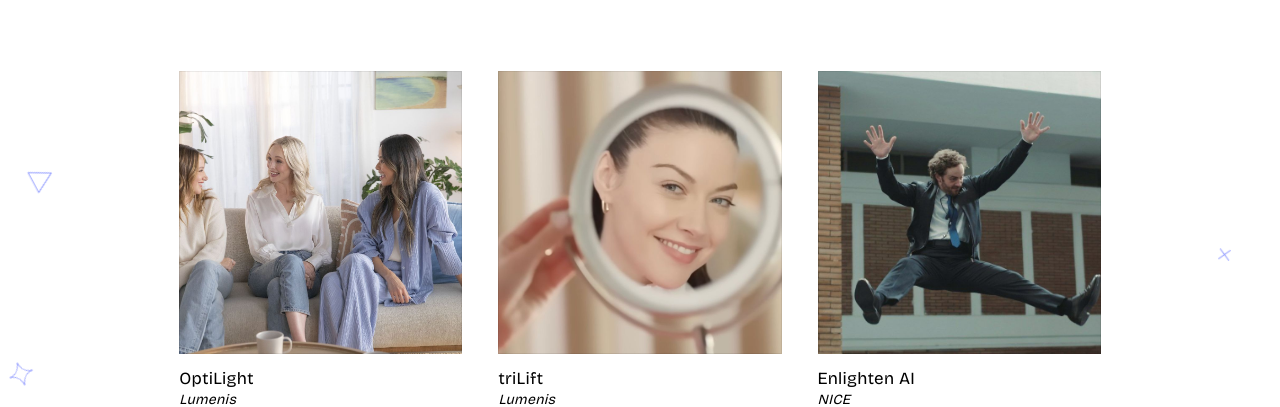
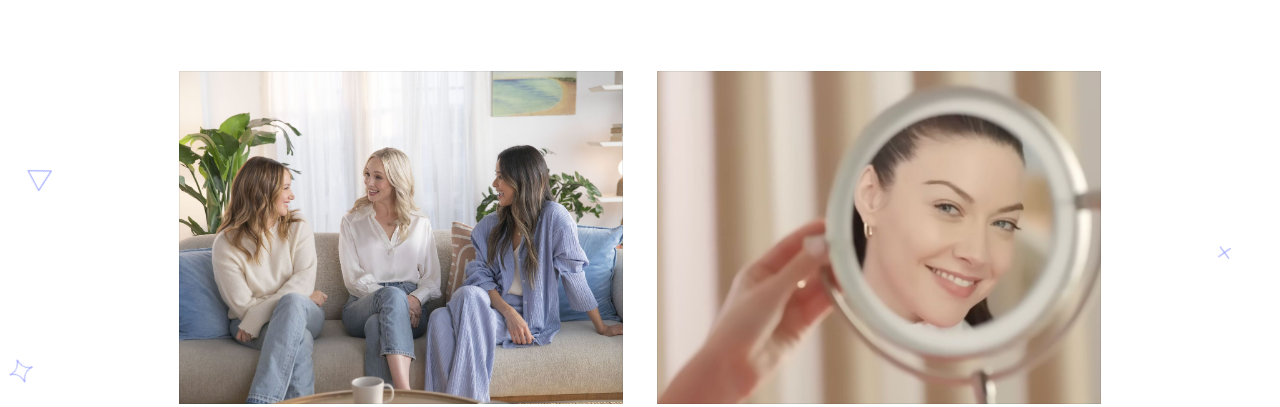
Before and after one commit to natashargeffen/natasha-portfolio, a plain HTML site: page index.html in a window 1280 px wide. Shown: the part 398-805 px from the top of the page. Drawn offline with nearby package versions, Linux system fonts and the light colour scheme; animation ran at ten frames a second.

Commit message:
Restore 2+3 top card layout

```diff
--- a/index.html
+++ b/index.html
@@ -1050,11 +1050,7 @@ footer.contact{margin-top:0}
 #totop2 i{width:8px;height:8px;border-left:1.5px solid currentColor;border-top:1.5px solid currentColor;transform:rotate(45deg) translateY(2px)}}
 html.tallvp #totop{display:none!important}
 
-/* index: even 3-column grid like a gallery wall */
-@media (min-width:701px){#fan{display:grid!important;grid-template-columns:repeat(3,minmax(0,1fr))!important;gap:44px 36px!important}
-#fan>.it{grid-column:auto!important;width:auto!important;max-width:none!important;flex:none!important}
-#fan .th{aspect-ratio:1/1!important;height:auto!important;display:block;overflow:hidden}#fan .thw{aspect-ratio:auto!important;height:auto!important}#fan .th img{height:100%!important;aspect-ratio:auto!important}#fan .nm{margin-top:14px!important}
-#fan .th img{width:100%;object-fit:cover}}
+}
 </style>
 </head>
 <body>
```
